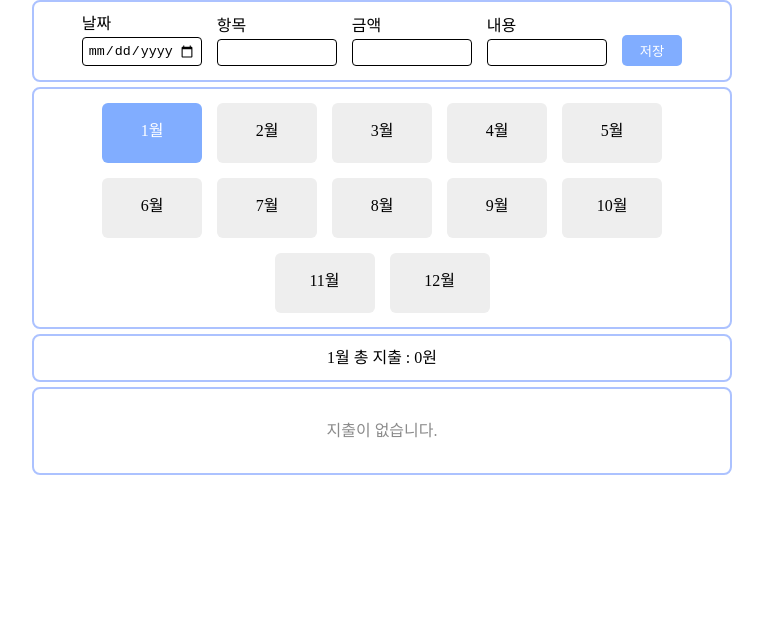
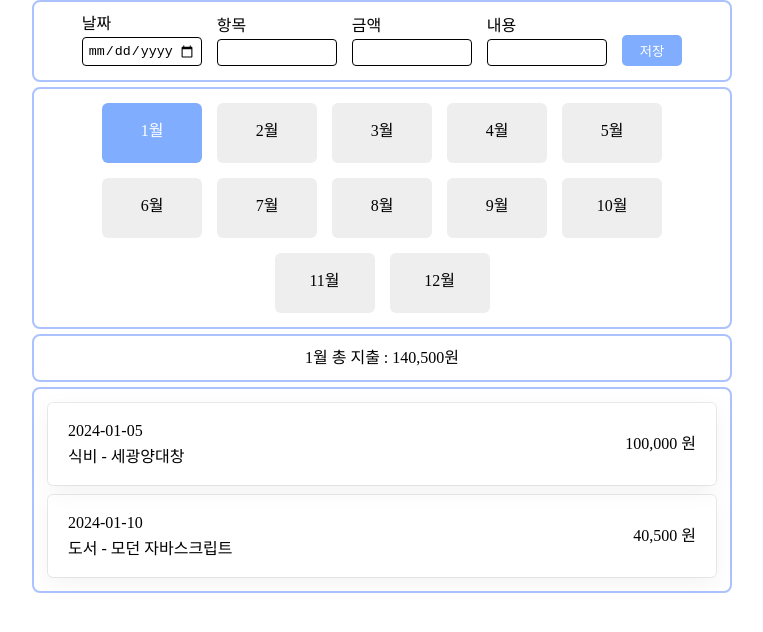
Before and after one commit to taeyun01/react_expenses, a React (Vite) app: page / in a window 1280 px wide. Shown: the top 632 px of the page, without its empty margins (258-1021 px from the left). Built offline with nearby package versions, Linux system fonts and the light colour scheme.

Commit message:
ContextAPI 리팩터링

```diff
--- a/src/App.jsx
+++ b/src/App.jsx
@@ -6,14 +6,14 @@ function App() {
   return (
     <>
       <GlobalStyle />
-      <AppDiv>
+      <AppContainer>
         <Router />
-      </AppDiv>
+      </AppContainer>
     </>
   );
 }
 
-const AppDiv = styled.div`
+const AppContainer = styled.div`
   max-width: 700px;
   height: 100vh;
   margin: 0 auto;
--- a/src/components/DetailInfo.jsx
+++ b/src/components/DetailInfo.jsx
@@ -52,6 +52,7 @@ const DetailInfo = () => {
     amountRef.current.value = detailFilter.amount;
     descriptionRef.current.value = detailFilter.description;
   }, []);
+
   return (
     <DtailDiv>
       <InputBox>
--- a/src/components/ExpensesList.jsx
+++ b/src/components/ExpensesList.jsx
@@ -2,6 +2,7 @@ import React, { useContext } from "react";
 import styled from "styled-components";
 import ExpensesItem from "./ExpensesItem";
 import { Context } from "../context/Context";
+import Margin from "./Margin";
 
 const ExpensesList = () => {
   const { expenses, totalMonth } = useContext(Context);
@@ -15,11 +16,26 @@ const ExpensesList = () => {
     monthSlice = monthSlice;
   }
 
+  // 내가 클릭한 N월만 필터
   const monthFilter = expenses.filter(
     (mon) => mon.date.substring(5, 7) === monthSlice
   );
 
+  // N 월 지출 총 합계
+  const totalExpenses = expenses
+    .filter((exp) => exp.date.substring(5, 7) === monthSlice)
+    .map((exp) => Number(exp.amount))
+    .reduce((acc, cur) => acc + cur, 0);
+
   return (
+    <>
+      <TotalExpensesDiv>
+        <h2>
+          {totalMonth} 총 지출 :{" "}
+          {totalExpenses.toLocaleString("ko-KR")}원
+        </h2>
+      </TotalExpensesDiv>
+      <Margin />
       <ExpensesListUl>
         {monthFilter.length ? (
           monthFilter.map((exp) => (
@@ -29,8 +45,10 @@ const ExpensesList = () => {
           <NoExpenses>지출이 없습니다.</NoExpenses>
         )}
       </ExpensesListUl>
+    </>
   );
 };
+
 const ExpensesListUl = styled.ul`
   padding: 14px;
   border: 2px solid #acc2ff;
@@ -48,4 +66,13 @@ const NoExpenses = styled.div`
   color: #8b8b8b;
   padding: 20px;
 `;
+
+const TotalExpensesDiv = styled.div`
+  padding: 14px;
+  border: 2px solid #acc2ff;
+  border-radius: 8px;
+  display: flex;
+  justify-content: center;
+`;
+
 export default ExpensesList;
--- a/src/context/Context.js
+++ /dev/null
@@ -1,3 +0,0 @@
-import { createContext } from "react";
-
-export const Context = createContext(null); // 데이터를 공급할 Context 생성
--- /dev/null
+++ b/src/context/Context.jsx
@@ -0,0 +1,130 @@
+import { createContext, useEffect, useState } from "react";
+
+export const Context = createContext(null); // 데이터를 공급할 Context 생성
+
+export default function ExpenseProvider({ children }) {
+  const monthData = [
+    {
+      month: "1월",
+    },
+    {
+      month: "2월",
+    },
+    {
+      month: "3월",
+    },
+    {
+      month: "4월",
+    },
+    {
+      month: "5월",
+    },
+    {
+      month: "6월",
+    },
+    {
+      month: "7월",
+    },
+    {
+      month: "8월",
+    },
+    {
+      month: "9월",
+    },
+    {
+      month: "10월",
+    },
+    {
+      month: "11월",
+    },
+    {
+      month: "12월",
+    },
+  ];
+
+  const testData = [
+    {
+      id: "25600f72-56b4-41a7-a9c2-47358580e2f8",
+      date: "2024-01-05",
+      item: "식비",
+      amount: 100000,
+      description: "세광양대창",
+    },
+    {
+      id: "25600f72-53b4-4187-a9c2-47358580e2f8",
+      date: "2024-01-10",
+      item: "도서",
+      amount: 40500,
+      description: "모던 자바스크립트",
+    },
+    {
+      id: "24310f72-56b4-41a7-a9c2-458580ef1f8",
+      date: "2024-02-02",
+      item: "식비",
+      amount: 50000,
+      description: "회식",
+    },
+    {
+      id: "25600f72-99b4-41z7-e4h6-47312365e2f8",
+      date: "2024-02-02",
+      item: "간식",
+      amount: 500,
+      description: "아이스크림",
+    },
+    {
+      id: "25143e72-16e2-22a7-a9c2-47358580e2f8",
+      date: "2024-02-02",
+      item: "여행",
+      amount: 1055000,
+      description: "일본여행",
+    },
+    {
+      id: "25600f72-97p2-14a7-a9c2-47363950e2t8",
+      date: "2024-02-02",
+      item: "미용",
+      amount: 155000,
+      description: "미용실",
+    },
+    {
+      id: "24312f70-97q2-14a7-a9c2-47132950e2t8",
+      date: "2024-02-02",
+      item: "도서",
+      amount: 75000,
+      description:
+        "자율주행차량 운전주행모드 자동 전환용 인식률 90% 이상의 다중 센서 기반 운전자 상태 인식 및 상황 인식 원천 기술 개발",
+    },
+  ];
+
+  const [month, setMonth] = useState(monthData);
+
+  const [expenses, setExpenses] = useState(() =>
+    localStorage.getItem("expenses")
+      ? JSON.parse(localStorage.getItem("expenses"))
+      : testData
+  );
+
+  const [totalMonth, setTotalMonth] = useState(() =>
+    localStorage.getItem("selectMonth")
+      ? JSON.parse(localStorage.getItem("selectMonth"))
+      : localStorage.setItem("selectMonth", JSON.stringify("1월"))
+  );
+
+  useEffect(() => {
+    localStorage.setItem("expenses", JSON.stringify(expenses));
+  }, [expenses]);
+
+  return (
+    <Context.Provider
+      value={{
+        month,
+        setMonth,
+        expenses,
+        setExpenses,
+        totalMonth,
+        setTotalMonth,
+      }}
+    >
+      {children}
+    </Context.Provider>
+  );
+}
--- a/src/pages/Home.jsx
+++ b/src/pages/Home.jsx
@@ -2,7 +2,6 @@ import ExpensesInput from "../components/ExpensesInput";
 import ExpensesList from "../components/ExpensesList";
 import Margin from "../components/Margin";
 import SelectMonth from "../components/SelectMonth";
-import TotalExpenses from "../components/TotalExpenses";
 
 const Home = () => {
   return (
@@ -11,8 +10,6 @@ const Home = () => {
       <Margin />
       <SelectMonth />
       <Margin />
-      <TotalExpenses />
-      <Margin />
       <ExpensesList />
     </>
   );
--- a/src/pages/Test.jsx
+++ /dev/null
@@ -1,28 +0,0 @@
-import React, { useEffect, useRef } from "react";
-
-function Test() {
-  const dateRef = useRef(null);
-  const itemRef = useRef(null);
-  const contentRef = useRef(null);
-
-  const handleSubmit = (e) => {
-    e.preventDefault();
-    alert(`${dateRef.current.value}`);
-  };
-
-  useEffect(() => {
-    // console.log(inputRef);
-    dateRef.current.focus();
-  }, []);
-
-  return (
-    <div>
-      <input ref={dateRef} type="date" />
-      <input ref={itemRef} type="text" />
-      <input ref={contentRef} type="text" />
-      <button onClick={handleSubmit}>클릭!</button>
-    </div>
-  );
-}
-
-export default Test;
--- a/src/shared/Router.jsx
+++ b/src/shared/Router.jsx
@@ -1,101 +1,20 @@
-import React, { useEffect, useState } from "react";
 import { BrowserRouter, Route, Routes } from "react-router-dom";
 import Detail from "../pages/Detail";
 import Home from "../pages/Home";
 import Notfound from "../pages/Notfound";
-import { v4 as uuidv4 } from "uuid";
-import Test from "../pages/Test";
-import { Context } from "../context/Context";
-
-const monthData = [
-  {
-    month: "1월",
-  },
-  {
-    month: "2월",
-  },
-  {
-    month: "3월",
-  },
-  {
-    month: "4월",
-  },
-  {
-    month: "5월",
-  },
-  {
-    month: "6월",
-  },
-  {
-    month: "7월",
-  },
-  {
-    month: "8월",
-  },
-  {
-    month: "9월",
-  },
-  {
-    month: "10월",
-  },
-  {
-    month: "11월",
-  },
-  {
-    month: "12월",
-  },
-];
+import ExpenseProvider from "../context/Context";
 
 const Router = () => {
-  const [month, setMonth] = useState(monthData);
-  const [expenses, setExpenses] = useState(() =>
-    localStorage.getItem("expenses")
-      ? JSON.parse(localStorage.getItem("expenses"))
-      : []
-  );
-
-  const [totalMonth, setTotalMonth] = useState(() =>
-    localStorage.getItem("selectMonth")
-      ? JSON.parse(localStorage.getItem("selectMonth"))
-      : localStorage.setItem("selectMonth", JSON.stringify("1월"))
-  );
-
-  useEffect(() => {
-    localStorage.setItem("expenses", JSON.stringify(expenses));
-  }, [expenses]);
-
   return (
-    <BrowserRouter>
-      <Context.Provider
-        value={{
-          month,
-          expenses,
-          totalMonth,
-          setMonth,
-          setExpenses,
-          setTotalMonth,
-        }}
-      >
+    <ExpenseProvider>
+      <BrowserRouter>
         <Routes>
-          <Route
-            path="/"
-            element={
-              <Home
-                month={month}
-                setMonth={setMonth}
-                expenses={expenses}
-                setExpenses={setExpenses}
-                totalMonth={totalMonth}
-                setTotalMonth={setTotalMonth}
-              />
-            }
-          />
+          <Route path="/" element={<Home />} />
           <Route path="/detail/:id" element={<Detail />} />
-          <Route path="/test" element={<Test />} />
           <Route path="*" element={<Notfound />} />
         </Routes>
-      </Context.Provider>
-    </BrowserRouter>
+      </BrowserRouter>
+    </ExpenseProvider>
   );
 };
 
```
Lines whose indentation alone changed are shown as unchanged.
